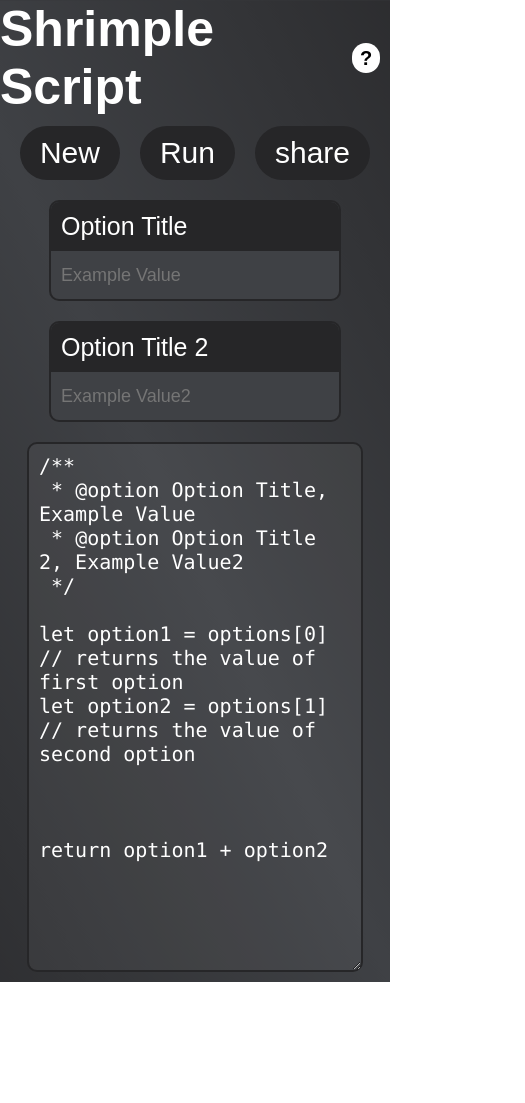
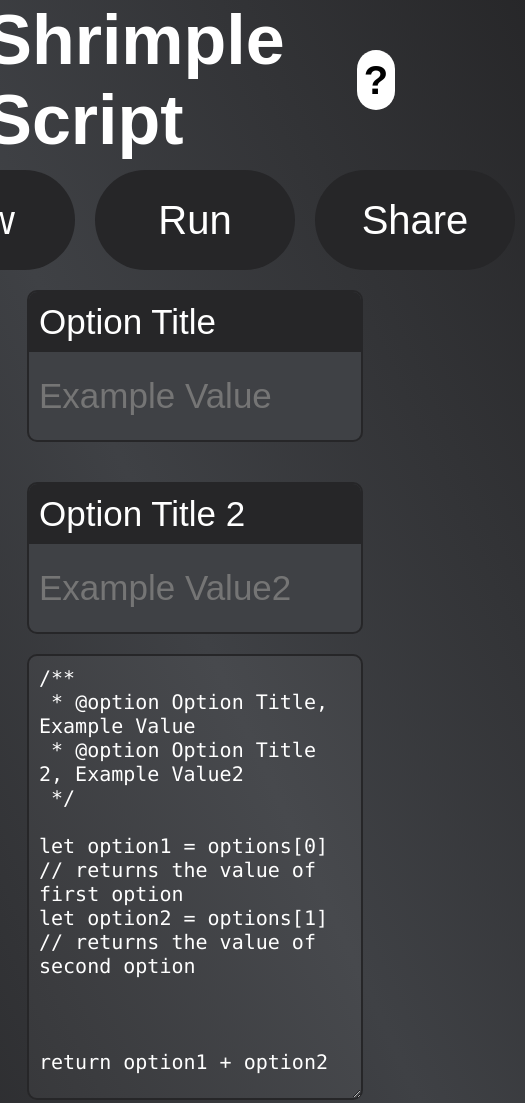
Before and after one commit to Xeukxz/ShrimpleScript, a website built with webpack: page index.html in a window 390 px wide. Shown: the top 1103 px of the page, 525 px wide, since content can reach past the window. Before the commit the page ends 982 px from the top, so only its background shows below. Built offline with nearby package versions, Linux system fonts and the light colour scheme.

Commit message:
vastly improved mobile UI

```diff
--- a/index.html
+++ b/index.html
@@ -20,7 +20,7 @@
             Run
         </div>
         <div id="shareButton" class="button">
-            share
+            Share
         </div>
     </div>
     <div id="options"></div>
@@ -54,7 +54,7 @@
             </code>
         </p>
         <br>
-        <img src="./shrimp-simple.gif" alt="Shrimple as that" width="300px">
+        <img id="shrimpGif" src="./shrimp-simple.gif" alt="Shrimple as that">
         <br>
         <p class="closeModalButton">close</p>
     </div>
--- a/styles.css
+++ b/styles.css
@@ -18,8 +18,8 @@ body {
     background: linear-gradient(65deg, rgb(38, 38, 40), rgb(63, 65, 69), rgb(38, 38, 40));
     background-size: 200% 100%;
     animation: gradient 30s ease infinite;
-    width: 100%;
-    height: 100%;
+/*     width: 100%;
+    height: 100%; */
     min-height: 100vh;
     min-width: 100vw;
     color: white;
@@ -38,6 +38,11 @@ code span {
 
 p {
     margin: 3px;
+    text-align: center;
+}
+
+h1 {
+    font-size: 40px;
 }
 
 
@@ -80,9 +85,10 @@ p {
     /* padding: 30px; */
     /* margin: 30px; */
     /* background-color: aqua; */
-    max-width: 80vw;
+    max-width: calc(80vw + 24px);
     flex-wrap: wrap;
     transition: var(--transitionTime);
+    gap: 20px;
 }
 
 .option {
@@ -91,9 +97,9 @@ p {
     /* align-items: center; */
     flex-direction: column;
     width: max-content;
-    /* min-width: 200px; */
+    min-width: 20vw;
     /* height: 3vh; */
-    margin: 10px;
+    margin: 10px 0 10px 0;
     /* padding: 5px 0 5px 0; */
     overflow: hidden;
     border-radius: 10px;
@@ -129,15 +135,16 @@ p {
     display: flex;
     justify-content: center;
     align-items: center;
-    /* width: 100px;
-    height: 40px; */
-    padding: 10px 20px 10px 20px;
+    width: 130px;
+    height: 50px;
+    /* padding: 10px 20px 10px 20px; */
     margin: 10px;
-    border-radius: 20px;
+    border-radius: 30px;
     background-color: rgb(38, 38, 40);
     /* dont allow highlighting */
     user-select: none;
     transition: var(--transitionTimeFast);
+    font-size: 20px;
 }
 
 .button:hover {
@@ -185,6 +192,7 @@ p {
     /* dont allow highlighting */
     user-select: none;
     color: black;
+    margin-left: 20px;
     /* bold */
     font-weight: bold;
     transition: var(--transitionTimeFast);
@@ -323,25 +331,40 @@ p {
     align-items: center;
 }
 
-@media only screen and (max-width: 600px) {
+@media only screen and (max-width: 1000px) {
     #ScriptBox {
         font-size: 20px;
+        min-height: 50vh;
     }
     .option {
-        font-size: 25px;
-        width: 80vw;
+        font-size: 35px;
+        width: calc(80vw + 20px);
+    }
+    .option input {
+        font-size: 35px;
+        padding: 30px 10px 30px 10px;
+
     }
     .button {
-        font-size: 30px;
+        font-size: 40px;
         border-radius: 100px;
+        width: 200px;
+        height: 100px;
     }
     #helpButton {
-        font-size: 20px;
+        font-size: 40px;
+        width: 60px;
+        height: 60px;
+        border-radius: 30px;
+        margin-left: 50px;
     }
     h1 {
-        font-size: 50px;
+        font-size: 70px;
     }
     p {
-        font-size: 25px;
+        font-size: 35px;
+    }
+    #resultText {
+        font-size: 35px;
     }
 }
```
